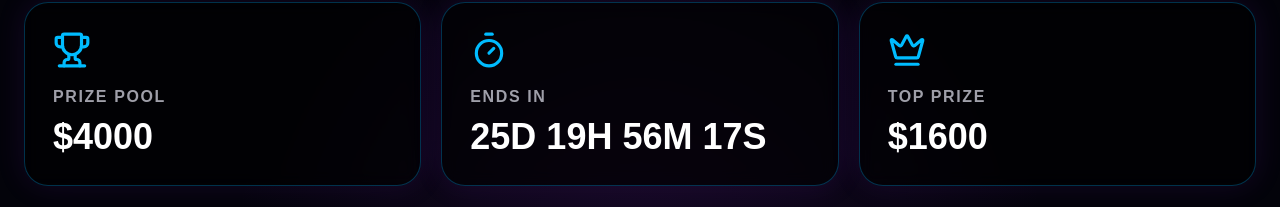
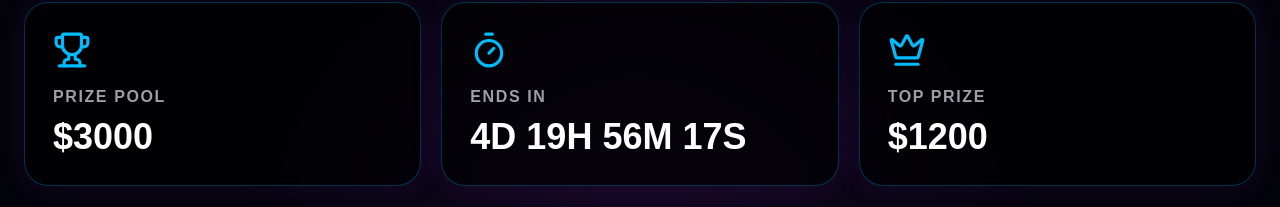
Before and after one commit to zuletalb-ship-it/luxdrop-leaderboard, a Next.js app: page / in a window 1280 px wide. Shown: the part 518-725 px from the top of the page. Built offline with nearby package versions, Linux system fonts and the light colour scheme; no server answers.

Commit message:
update monthly leaderboard prizes and reset date

```diff
--- a/app/api/leaderboard/route.ts
+++ b/app/api/leaderboard/route.ts
@@ -26,10 +26,26 @@ export async function GET() {
   try {
     const now = new Date();
 
-    // Automatically starts from the 1st day of the current month
-    const startDate = `${now.getFullYear()}-${String(
-      now.getMonth() + 1
-    ).padStart(2, "0")}-01`;
+let cycleStart = new Date(
+  now.getFullYear(),
+  now.getMonth(),
+  11
+);
+
+// Before the 11th, the current race started on the 11th of last month.
+if (now.getDate() < 11) {
+  cycleStart = new Date(
+    now.getFullYear(),
+    now.getMonth() - 1,
+    11
+  );
+}
+
+const startDate = `${cycleStart.getFullYear()}-${String(
+  cycleStart.getMonth() + 1
+).padStart(2, "0")}-${String(
+  cycleStart.getDate()
+).padStart(2, "0")}`;
 
     const url =
       `https://api.luxdrop.com/external/affiliates` +
--- a/app/page.tsx
+++ b/app/page.tsx
@@ -11,7 +11,27 @@ useEffect(() => {
   function updateCountdown() {
     const now = new Date();
 
-    let nextEnd = new Date(now.getFullYear(), now.getMonth() + 1, 1, 0, 0, 0);
+    let nextEnd = new Date(
+      now.getFullYear(),
+      now.getMonth(),
+      11,
+      0,
+      0,
+      0
+    );
+
+    // If we've already reached/passed the 11th this month,
+    // target the 11th of next month.
+    if (now >= nextEnd) {
+      nextEnd = new Date(
+        now.getFullYear(),
+        now.getMonth() + 1,
+        11,
+        0,
+        0,
+        0
+      );
+    }
 
     const difference = nextEnd.getTime() - now.getTime();
 
@@ -58,7 +78,7 @@ useEffect(() => {
     return () => clearInterval(interval);
   }, []);
 
-  const prizes = ["$1600", "$1000", "$700", "$400", "$300"];
+  const prizes = ["$1200", "$750", "$500", "$325", "$225"];
   const podium = [players[1], players[0], players[2]].filter(Boolean);
   const rest = players.slice(3);
 
@@ -105,9 +125,9 @@ useEffect(() => {
         </motion.div>
 
         <div className="grid md:grid-cols-3 gap-5 mb-10">
-          <StatCard icon={<Trophy size={38} />} label="Prize Pool" value="$4000" />
+          <StatCard icon={<Trophy size={38} />} label="Prize Pool" value="$3000" />
           <StatCard icon={<Timer size={38} />} label="Ends In" value={timeLeft} />
-          <StatCard icon={<Crown size={38} />} label="Top Prize" value="$1600" />
+          <StatCard icon={<Crown size={38} />} label="Top Prize" value="$1200" />
         </div>
 
         <div className="grid md:grid-cols-3 gap-6 mb-10 items-end">
```
